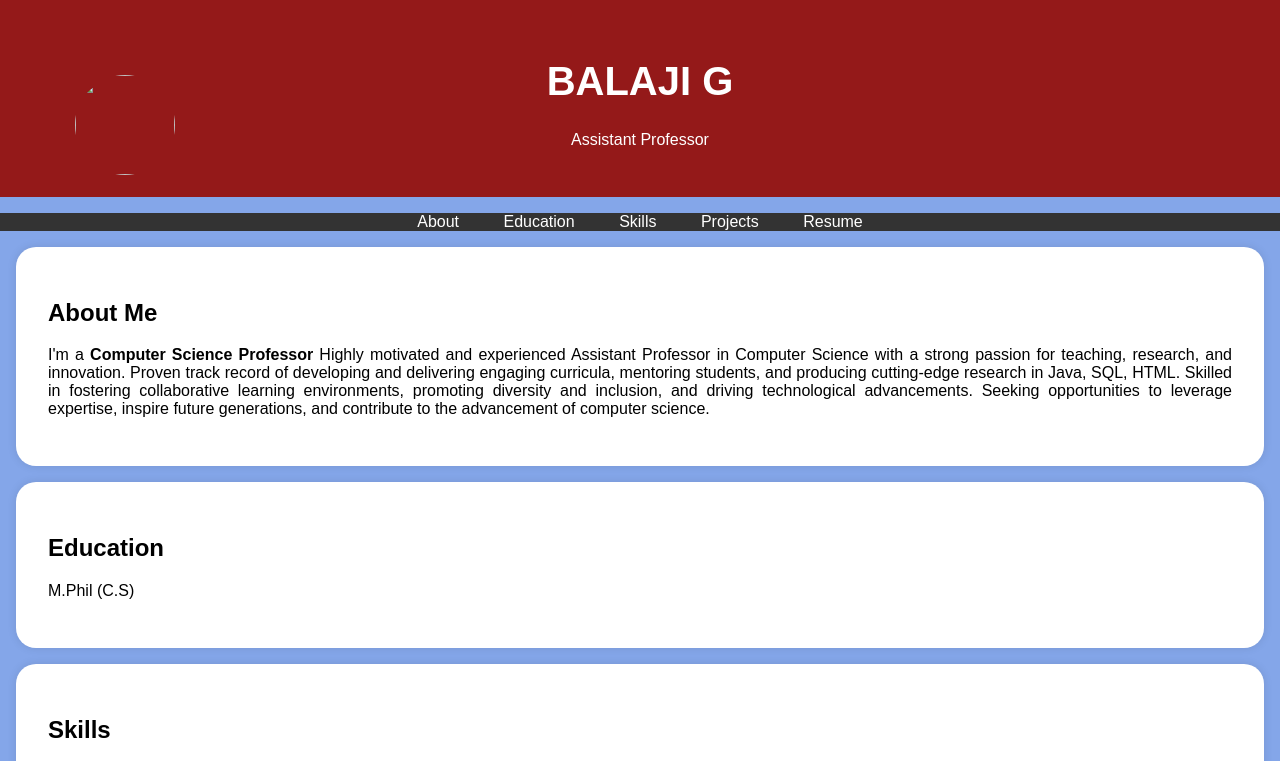
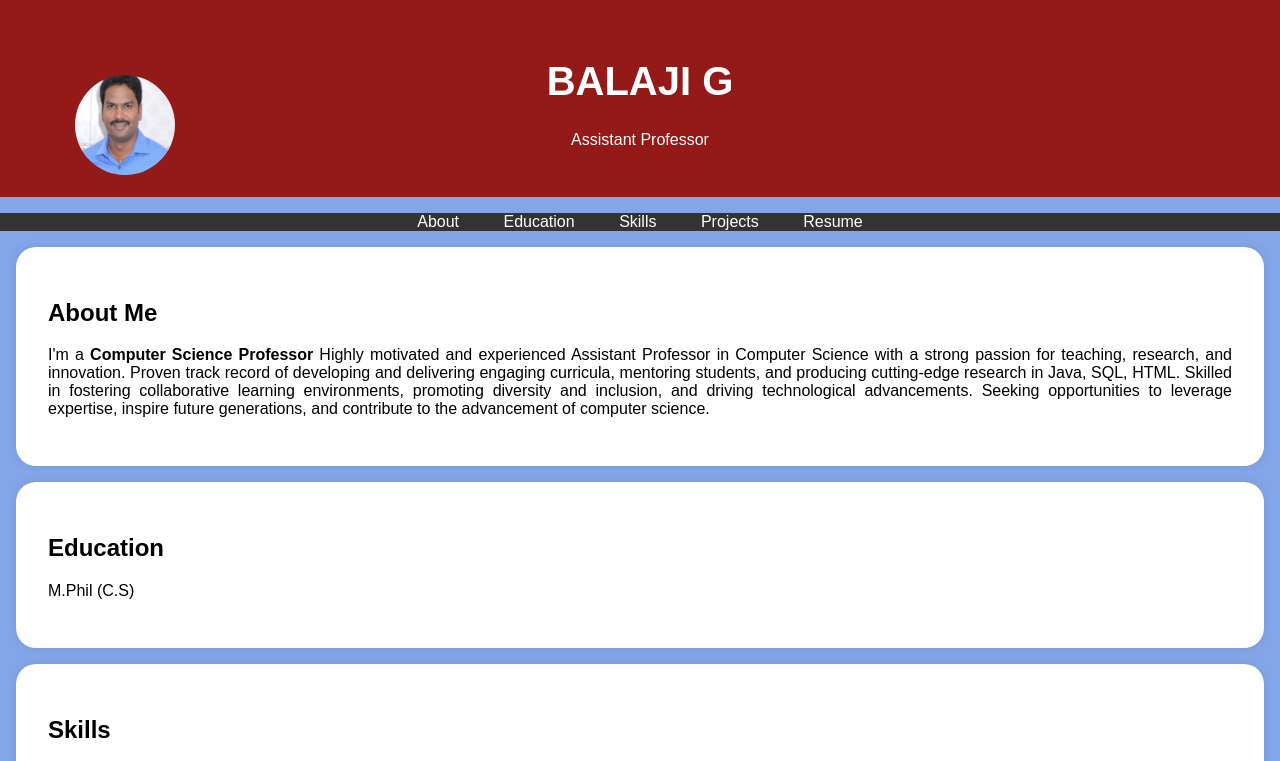
Before and after one commit to balaji230982/FDP01, a plain HTML site: page index.html in a window 1280 px wide. Shown: the top 761 px of the page. Drawn offline with Linux system fonts and the light colour scheme.

Commit message:
Update index.html

```diff
--- a/index.html
+++ b/index.html
@@ -94,7 +94,7 @@
     <header>
         <div class="header-content">
             <!-- Add your profile picture here -->
-            <img src="/storage/emulated/0/Pictures/Screenshots/Balajiphoto.jpg"  "alt="Balajiphoto" class="profile-picture">
+            <img src="Balajiphoto.jpg"   "alt="Balajiphoto" class="profile-picture">
             <h1>BALAJI G</h1>
             <p>Assistant Professor</p>
         </div>
```
